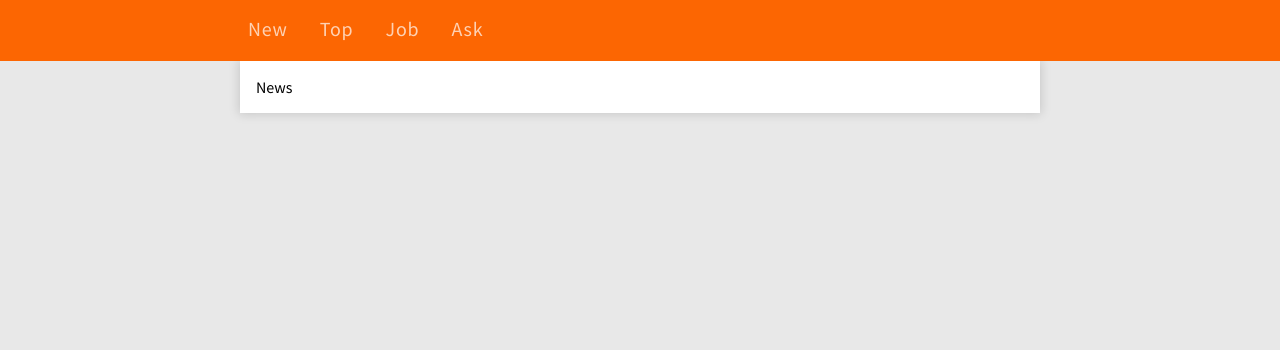
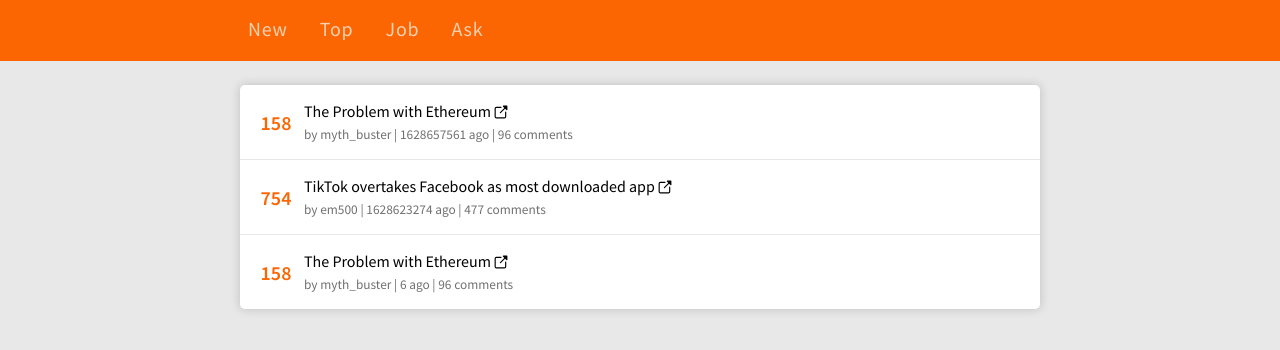
Before and after one commit to tany31/hacker-news-clone, a Vue app: page /1 in a window 1280 px wide. Shown: the top 350 px of the page. Built offline with nearby package versions, Linux system fonts and the light colour scheme.

Commit message:
Add news list markup

```diff
--- a/src/assets/scss/_variables.scss
+++ b/src/assets/scss/_variables.scss
@@ -3,6 +3,7 @@
 $--orange: #fc6602;
 $--white: #ffffff;
 $--gray: #e8e8e8;
+$--dark-gray: #707071;
 
 $--primary: $--orange;
 
--- a/src/assets/scss/base.scss
+++ b/src/assets/scss/base.scss
@@ -12,6 +12,14 @@ h1, p {
   margin: 0;
 }
 
+a {
+  color: inherit;
+
+  &:hover {
+    color: $--primary;
+  }
+}
+
 * {
   box-sizing: border-box;
 }
--- /dev/null
+++ b/src/components/Icons/IconNewTab.vue
@@ -0,0 +1,18 @@
+<template>
+  <svg xmlns="http://www.w3.org/2000/svg" viewBox="0 0 24 24" width="24px" height="24px">
+    <path
+      fill="currentColor"
+      d="M18 23H4a3 3 0 01-3-3V6a3 3 0 013-3h8a1 1 0 110 2H4a1 1 0 00-1 1v14c0 .6.4 1 1 1h14c.6 0 1-.4 1-1v-8a1 1 0 112 0v8a3 3 0 01-3 3z"
+    />
+    <path
+      fill="currentColor"
+      d="M22 1h-6a1 1 0 00-.7 1.7L17.6 5l-7.3 7.3a1 1 0 101.4 1.4L19 6.4l2.3 2.3A1 1 0 0023 8V2c0-.6-.4-1-1-1z"
+    />
+  </svg>
+</template>
+
+<script>
+export default {
+  name: 'IconNewTab',
+};
+</script>
--- /dev/null
+++ b/src/components/News/NewsItem.vue
@@ -0,0 +1,71 @@
+<template>
+  <div class="news-item">
+    <div class="news-item__score">{{ score }}</div>
+    <div class="news-item__content">
+      <p class="news-item__title">
+        {{ title }}
+        <a class="news-item__link" :href="url" target="_blank"><icon-new-tab class="news-item__link-icon" /></a>
+      </p>
+      <small class="news-item__subtitle">by {{ by }} | {{ time }} ago | {{ descendants }} comments</small>
+    </div>
+  </div>
+</template>
+
+<script>
+import IconNewTab from '@/components/Icons/IconNewTab.vue';
+
+export default {
+  name: 'NewsItem',
+  components: { IconNewTab },
+  props: {
+    by: { type: String, default: '' },
+    descendants: { type: Number, default: 0 },
+    score: { type: Number, default: 0 },
+    time: { type: Number, default: 0 },
+    title: { type: String, default: '' },
+    url: { type: String, default: '' },
+  },
+};
+</script>
+
+<style lang="scss">
+.news-item {
+  display: flex;
+  padding: $--gutter;
+
+  &:not(:last-child) {
+    border-bottom: 1px solid $--gray;
+  }
+
+  &__score {
+    width: 40px;
+    display: flex;
+    justify-content: center;
+    align-items: center;
+    margin-right: $--gutter-sm;
+    font-weight: $--font-weight-semiBold;
+    color: $--primary;
+    font-size: $--font-size-medium;
+  }
+
+  &__subtitle {
+    color: $--dark-gray;
+  }
+
+  &__link {
+    color: inherit;
+    transition: color 0.3s;
+    text-decoration: none;
+    vertical-align: middle;
+
+    &:hover {
+      color: $--primary;
+    }
+  }
+
+  &__link-icon {
+    width: 14px;
+    height: 14px;
+  }
+}
+</style>
--- a/src/layouts/MainLayout.vue
+++ b/src/layouts/MainLayout.vue
@@ -28,11 +28,12 @@ export default {
   }
 
   &__content {
+    margin: $--gutter-md;
     background: $--white;
     max-width: $--content-width;
     width: 100%;
-    padding: $--gutter;
     box-shadow: 0px 0px 10px 1px rgb(0 0 0 / 15%);
+    border-radius: 5px;
   }
 }
 </style>
--- a/src/router/index.js
+++ b/src/router/index.js
@@ -8,7 +8,7 @@ const routes = [
     path: '/',
     name: 'Home',
     component: () => import(/* webpackChunkName: "mainLayout" */ '@/layouts/MainLayout.vue'),
-    redirect: '/top',
+    redirect: '/topstories',
     children: [
       {
         path: '/:type',
--- a/src/views/News.vue
+++ b/src/views/News.vue
@@ -1,9 +1,62 @@
 <template>
-  <div class="news">News</div>
+  <div class="news">
+    <news-item
+      v-for="item in news"
+      :key="item.id"
+      :score="item.score"
+      :by="item.by"
+      :time="item.time"
+      :title="item.title"
+      :utl="item.url"
+      :descendants="item.descendants"
+    />
+  </div>
 </template>
 
 <script>
+import NewsItem from '@/components/News/NewsItem.vue';
+
 export default {
   name: 'News',
+  components: { NewsItem },
+  data() {
+    return {
+      news: [
+        {
+          by: 'myth_buster',
+          descendants: 96,
+          id: 28138161,
+          kids: [],
+          score: 158,
+          time: 1628657561,
+          title: 'The Problem with Ethereum',
+          type: 'story',
+          url: 'https://tomerstrolight.medium.com/the-problem-with-ethereum-af9692f4af95',
+        },
+        {
+          by: 'em500',
+          descendants: 477,
+          id: 28133017,
+          kids: [],
+          score: 754,
+          time: 1628623274,
+          title: 'TikTok overtakes Facebook as most downloaded app',
+          type: 'story',
+          url: 'https://asia.nikkei.com/Business/Technology/TikTok-overtakes-Facebook-as-world-s-most-downloaded-app',
+        },
+        {
+          by: 'myth_buster',
+          descendants: 96,
+          id: 5,
+          kids: [],
+          score: 158,
+          time: 6,
+          title: 'The Problem with Ethereum',
+          type: 'story',
+          url: 'https://tomerstrolight.medium.com/the-problem-with-ethereum-af9692f4af95',
+        },
+      ],
+    };
+  },
 };
 </script>
```
